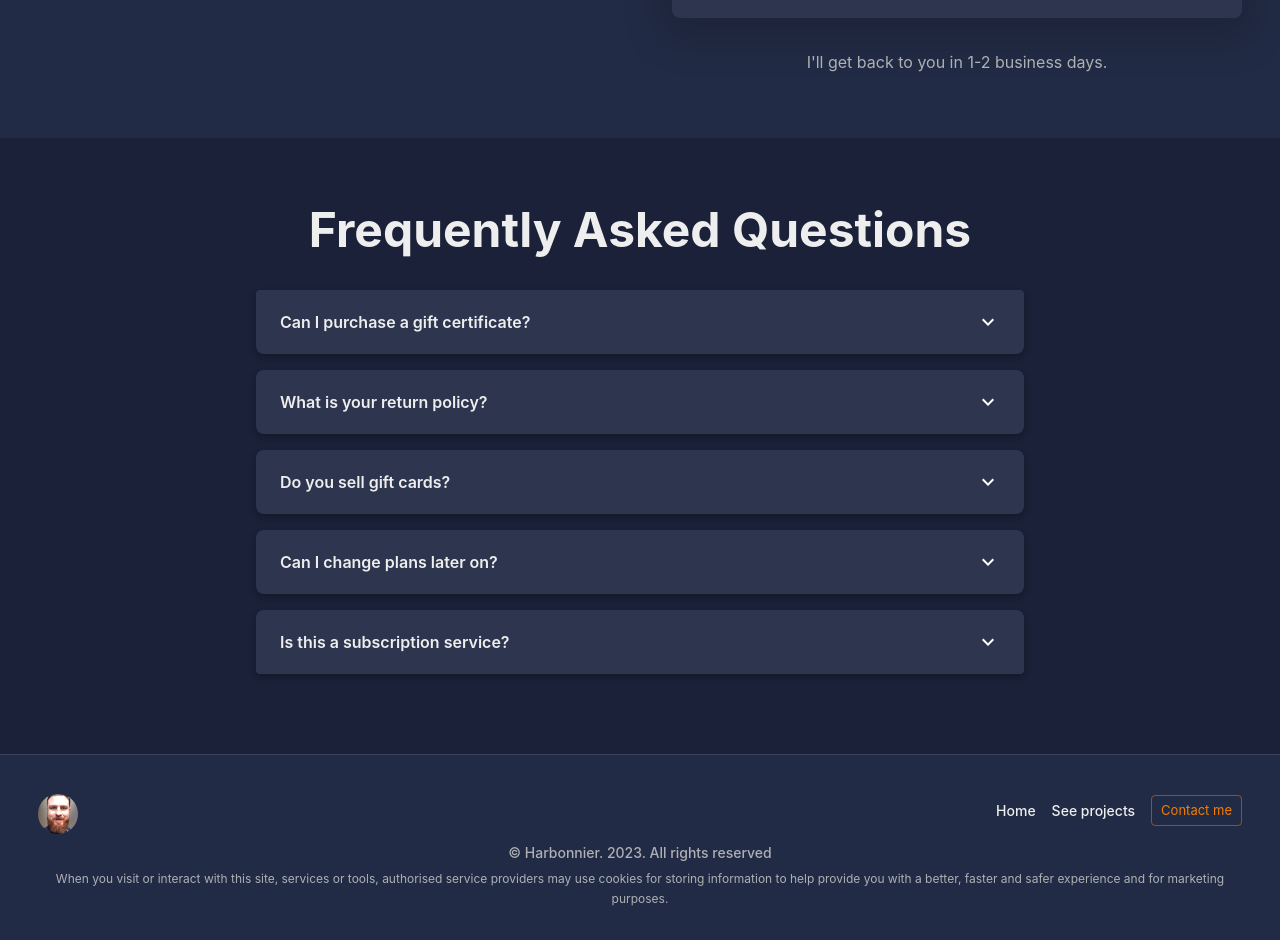
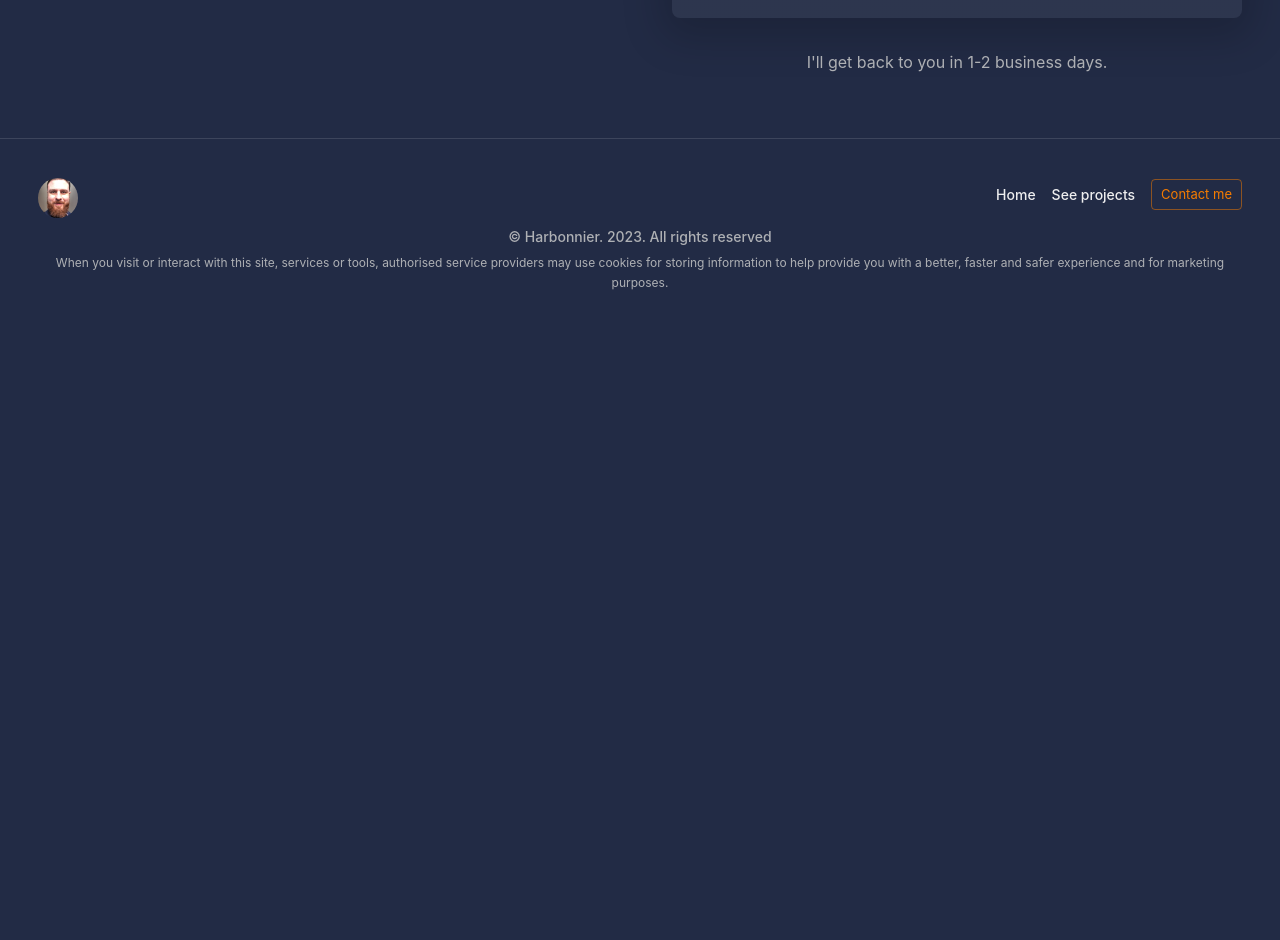
Before and after one commit to ThomasHarb/contact, a React (Create React App) app: page / in a window 1280 px wide. Shown: the part 740-1680 px from the top of the page. After the commit the page ends 1064 px from the top, so only its background shows below. Built offline with nearby package versions, Linux system fonts and the light colour scheme.

Commit message:
add routes for home page and contact pages in topbar and footer

```diff
--- a/src/layouts/Main/components/Footer/Footer.js
+++ b/src/layouts/Main/components/Footer/Footer.js
@@ -33,7 +33,7 @@ const Footer = () => (
             <Link
               underline="none"
               component="a"
-              href="/"
+              href=	"https://thomasharb.github.io/home/"
               color="textPrimary"
               variant={'subtitle2'}
             >
@@ -57,7 +57,7 @@ const Footer = () => (
               color="primary"
               component="a"
               target="blank"
-              href="/page-contact"
+              href={ process.env.PUBLIC_URL + "/" }
               size="small"
             >
               Contact me
--- a/src/layouts/Main/components/Topbar/Topbar.js
+++ b/src/layouts/Main/components/Topbar/Topbar.js
@@ -34,7 +34,7 @@ const Topbar = ({
           alignItems="baseline"
           component="a"
           underline="none"
-          href= { process.env.PUBLIC_URL + "/" }
+          href= "https://thomasharb.github.io/home/"
           title="THarbonnier"
           height={{ xs: 28, md: 32 }}
           width={45}
@@ -42,47 +42,6 @@ const Topbar = ({
           <Avatar alt="Thomas Harbonnier" src={Photo} />
         </Box>
       </Box>
-      {/*<Box>
-        <IconButton
-          onClick={() => themeToggler()}
-          aria-label="Dark mode toggler"
-          color={themeMode === 'light' ? 'primary' : 'secondary'}
-        >
-          {themeMode === 'light' ? (
-            <svg
-              width={24}
-              height={24}
-              xmlns="http://www.w3.org/2000/svg"
-              fill="none"
-              viewBox="0 0 24 24"
-              stroke="currentColor"
-            >
-              <path
-                strokeLinecap="round"
-                strokeLinejoin="round"
-                strokeWidth={2}
-                d="M20.354 15.354A9 9 0 018.646 3.646 9.003 9.003 0 0012 21a9.003 9.003 0 008.354-5.646z"
-              />
-            </svg>
-          ) : (
-            <svg
-              width={24}
-              height={24}
-              xmlns="http://www.w3.org/2000/svg"
-              fill="none"
-              viewBox="0 0 24 24"
-              stroke="currentColor"
-            >
-              <path
-                strokeLinecap="round"
-                strokeLinejoin="round"
-                strokeWidth={2}
-                d="M12 3v1m0 16v1m9-9h-1M4 12H3m15.364 6.364l-.707-.707M6.343 6.343l-.707-.707m12.728 0l-.707.707M6.343 17.657l-.707.707M16 12a4 4 0 11-8 0 4 4 0 018 0z"
-              />
-            </svg>
-          )}
-        </IconButton>
-      </Box>*/}
       <Box display="flex" alignItems={'center'}>
         <Box>
           <IconButton aria-label="Linkedin.com" onClick={() => window.open('https://www.Linkedin.com')}>
@@ -96,7 +55,7 @@ const Topbar = ({
         </Box>
         <Box sx={{ display: { xs: 'none', md: 'flex' } }} alignItems={'center'}>
           <Box>
-            <Link underline="none" component="a" href="/portfolio" color="textPrimary">
+            <Link underline="none" component="a" href= "https://thomasharb.github.io/home/" color="textPrimary">
               Home
             </Link>
           </Box>
@@ -116,7 +75,7 @@ const Topbar = ({
               color="primary"
               component="a"
               target="blank"
-              href= "/page-contact"
+              href= { process.env.PUBLIC_URL + "/" }
               size="large"
             >
               Contact me
--- a/src/views/supportingPages/Contact/Contact.js
+++ b/src/views/supportingPages/Contact/Contact.js
@@ -25,11 +25,6 @@ const Contact = ({ themeMode = 'light' }) => {
           </Grid>
         </Grid>
       </Container>
-      <Box bgcolor={theme.palette.alternate.main}>
-        <Container maxWidth={800}>
-          <Faq />
-        </Container>
-      </Box>
     </Box>
   );
 };
```
